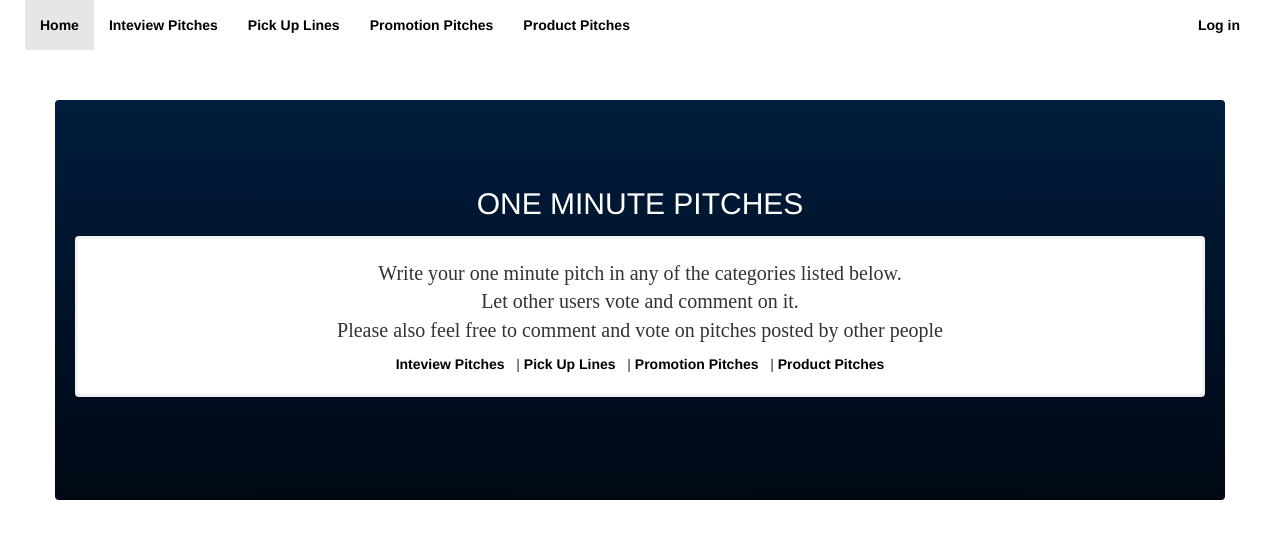
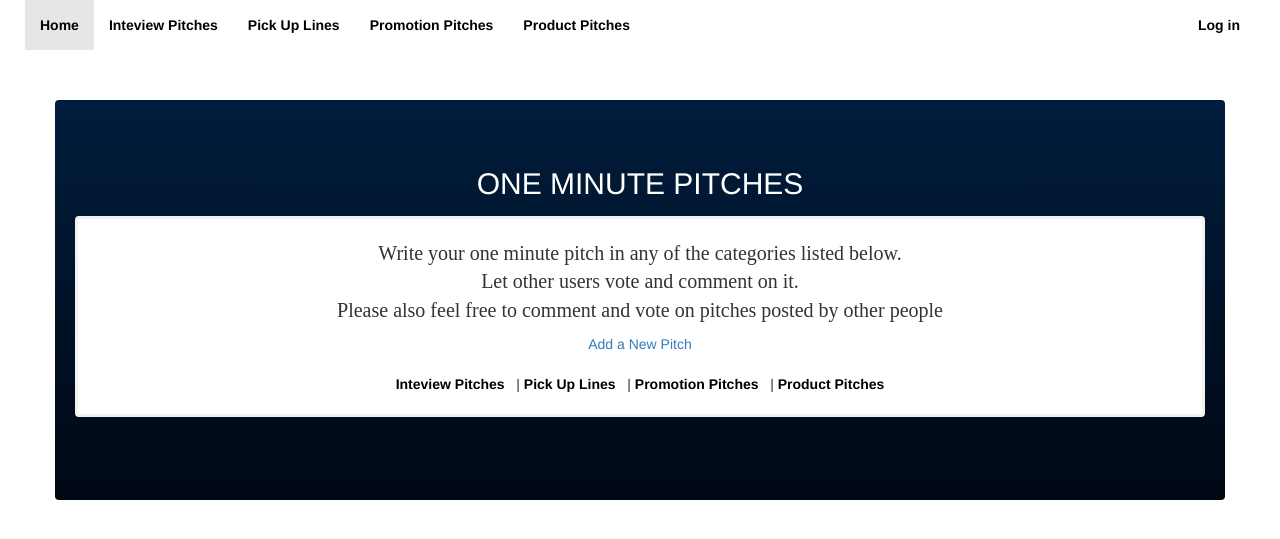
Before and after one commit to Vonmak/the-pitches, a Flask app: page / in a window 1280 px wide. Shown: the top 539 px of the page. Run offline with Flask 2, Linux system fonts and the light colour scheme; some libraries are stand-ins or nearby versions; some web fonts are replaced.

Commit message:
added a add pitch line of code.

```diff
--- a/app/templates/index.html
+++ b/app/templates/index.html
@@ -37,7 +37,7 @@ styles%} {{ super() }}
         Please also feel free to comment and vote on pitches posted by other
         people
       </p>
-
+      <a href="{{url_for('main.new_pitch')}}"> Add a New Pitch </a><br /><br />
       <a
         href="{{url_for('main.interview')}}"
         style="color: black; font-weight: bolder"
```
